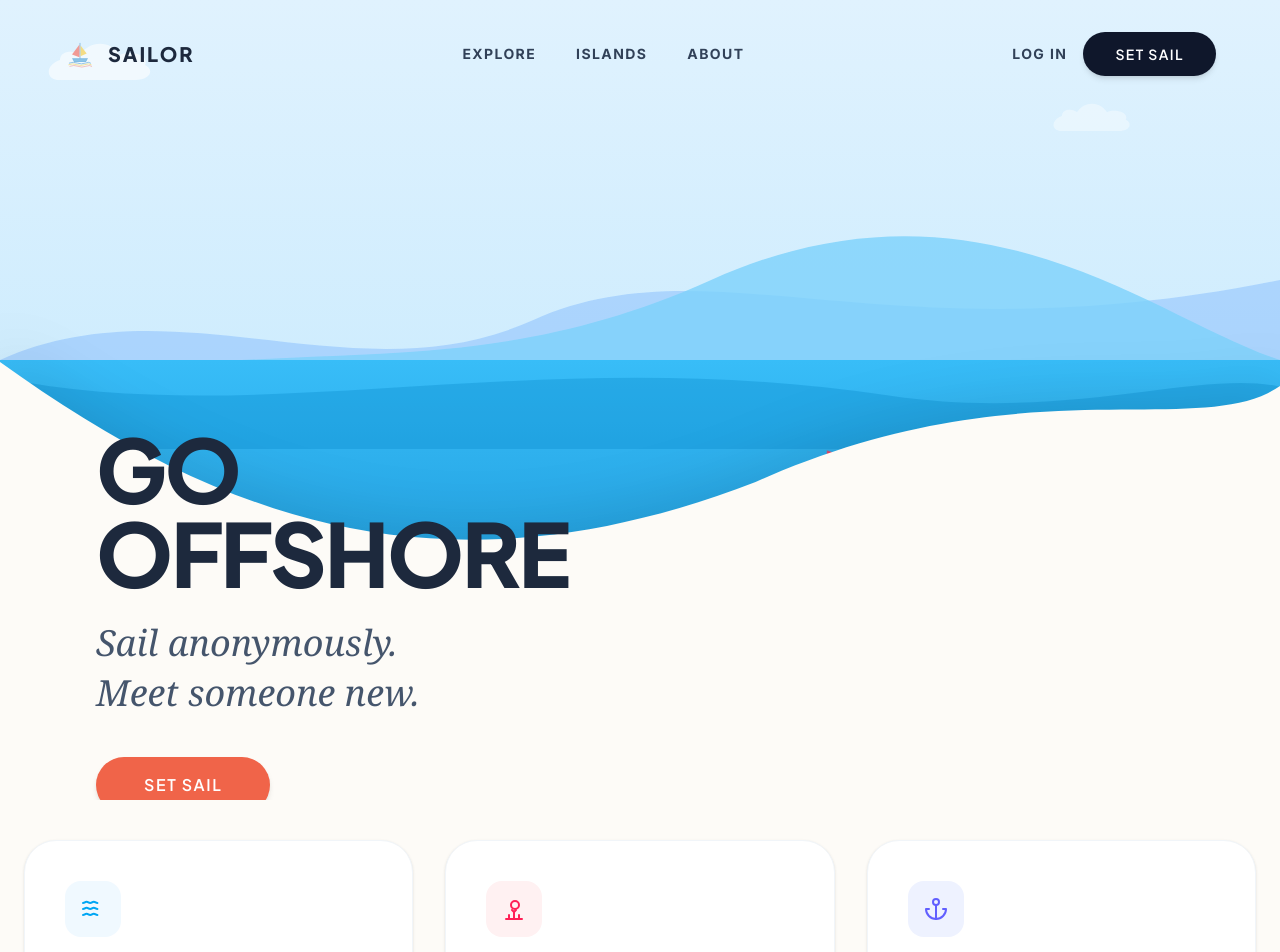
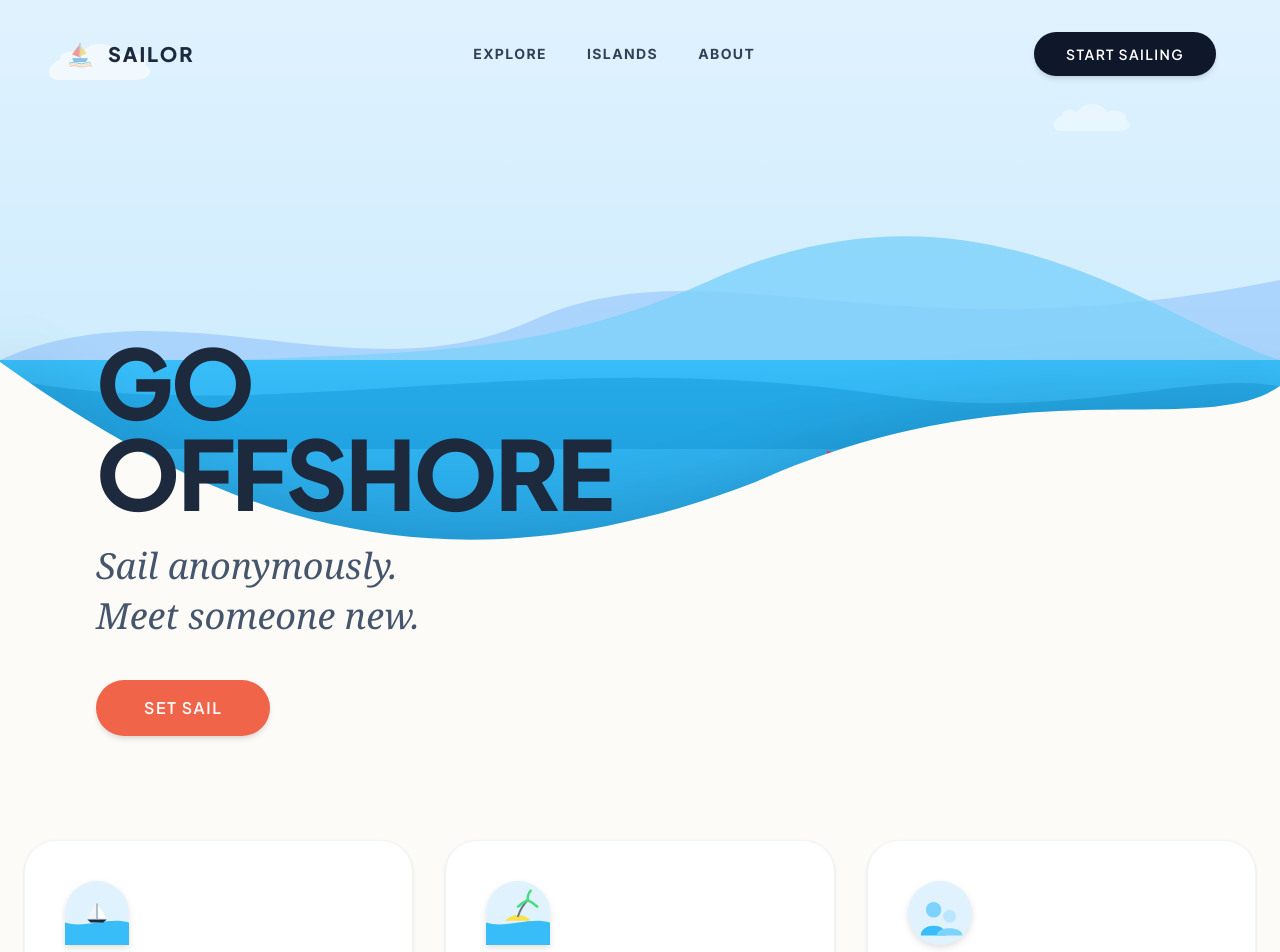
Before and after one commit to cser-utkarsh-raj/Sailor, a Next.js app: page / in a window 1280 px wide. Shown: the top 952 px of the page. Built offline with nearby package versions, Linux system fonts and the light colour scheme.

Commit message:
Adjust hero text positioning and implement matching custom SVG feature icons

```diff
--- a/src/app/page.tsx
+++ b/src/app/page.tsx
@@ -167,12 +167,13 @@ export default function LandingPage() {
           HERO CONTENT (TEXT INSIDE FOREGROUND)
           ==================================================
         */}
-        <div className="absolute bottom-0 left-0 w-full h-[55%] z-40 flex items-center px-6 md:px-16 lg:px-24">
-          <div className="max-w-xl text-left mt-10 md:mt-20">
-            <h1 className="font-heading text-5xl md:text-7xl lg:text-[5.5rem] font-extrabold text-slate-800 tracking-tight uppercase leading-[0.95] mb-6">
+        {/* Adjusted to pin firmly to the bottom so it doesn't overlap the blue ocean */}
+        <div className="absolute bottom-6 md:bottom-12 lg:bottom-16 left-0 w-full z-40 px-6 md:px-16 lg:px-24 pointer-events-none">
+          <div className="max-w-xl text-left pointer-events-auto">
+            <h1 className="font-heading text-6xl md:text-7xl lg:text-[6rem] font-extrabold text-slate-800 tracking-tight uppercase leading-[0.95] mb-4 md:mb-6">
               Go Offshore
             </h1>
-            <p className="font-serif text-2xl md:text-3xl lg:text-4xl text-slate-600 mb-10 leading-snug italic">
+            <p className="font-serif text-2xl md:text-3xl lg:text-4xl text-slate-600 mb-8 md:mb-10 leading-snug italic">
               Sail anonymously.<br/>
               Meet someone new.
             </p>
@@ -201,12 +202,10 @@ export default function LandingPage() {
           </div>
 
           <div className="flex items-center gap-4">
-            <Link href="/login" className="hidden md:block text-slate-700 hover:text-sky-600 font-bold tracking-widest uppercase text-sm transition-colors">
-              Log In
-            </Link>
+            {/* Swapped "Log In / Sign Up" for an anonymous-first approach */}
             <Link href="/onboarding">
               <Button className="rounded-full bg-slate-900 text-white hover:bg-sky-600 hover:-translate-y-0.5 hover:shadow-lg transition-all font-bold uppercase tracking-widest text-xs md:text-sm px-8 py-2.5 border-none">
-                Set Sail
+                Start Sailing
               </Button>
             </Link>
           </div>
@@ -221,30 +220,58 @@ export default function LandingPage() {
       */}
       <div className="relative bg-[#FDFBF7] w-full flex flex-col items-center justify-start pt-10 pb-24 px-6 z-20">
 
-        {/* Features Section */}
+        {/* Features Section - Now using matching vector graphics */}
         <div className="grid grid-cols-1 md:grid-cols-3 gap-8 w-full max-w-7xl mx-auto relative z-40">
-          {/* Feature 1 */}
+
+          {/* Feature 1: Set Sail */}
           <div className="group rounded-[32px] p-10 bg-white border border-slate-100 shadow-sm hover:shadow-[0_20px_40px_rgba(2,132,199,0.08)] transition-all duration-500 hover:-translate-y-2 text-left">
-            <div className="mb-8 w-14 h-14 rounded-2xl bg-sky-50 flex items-center justify-center text-sky-500 group-hover:scale-110 group-hover:bg-sky-500 group-hover:text-white transition-all duration-500">
-              <svg width="24" height="24" viewBox="0 0 24 24" fill="none" stroke="currentColor" strokeWidth="2" strokeLinecap="round" strokeLinejoin="round"><path d="M2 6c.6 0 1.2-.2 1.8-.6.6-.4 1.2-.6 1.8-.6s1.2.2 1.8.6c.6.4 1.2.6 1.8.6s1.2-.2 1.8-.6c.6-.4 1.2-.6 1.8-.6s1.2.2 1.8.6c.6.4 1.2.6 1.8.6" /><path d="M2 12c.6 0 1.2-.2 1.8-.6.6-.4 1.2-.6 1.8-.6s1.2.2 1.8.6c.6.4 1.2.6 1.8.6s1.2-.2 1.8-.6c.6-.4 1.2-.6 1.8-.6s1.2.2 1.8.6c.6.4 1.2.6 1.8.6" /><path d="M2 18c.6 0 1.2-.2 1.8-.6.6-.4 1.2-.6 1.8-.6s1.2.2 1.8.6c.6.4 1.2.6 1.8.6s1.2-.2 1.8-.6c.6-.4 1.2-.6 1.8-.6s1.2.2 1.8.6c.6.4 1.2.6 1.8.6" /></svg>
+            <div className="mb-8 w-16 h-16 rounded-2xl flex items-center justify-center transition-transform duration-500 group-hover:scale-110">
+              {/* Custom Vector Icon matching hero */}
+              <svg viewBox="0 0 100 100" fill="none" xmlns="http://www.w3.org/2000/svg" className="w-full h-full drop-shadow-md">
+                <circle cx="50" cy="50" r="50" fill="#e0f2fe" />
+                <path d="M0 65 C 30 75 70 55 100 65 L 100 100 L 0 100 Z" fill="#38bdf8" />
+                {/* Mini Boat */}
+                <path d="M35 60L65 60L60 65L40 65Z" fill="#1e293b"/>
+                <rect x="49" y="35" width="2" height="25" fill="#94a3b8"/>
+                <path d="M52 38L52 58L65 58Z" fill="#ffffff"/>
+                <path d="M48 35L48 58L35 58Z" fill="#f1f5f9"/>
+              </svg>
             </div>
             <h3 className="font-heading font-extrabold text-2xl text-slate-800 mb-4 tracking-tight">Set Sail</h3>
             <p className="text-slate-500 leading-relaxed font-medium">Leave the shore behind. Connect with someone entirely new through a single tap. No profiles, no algorithms.</p>
           </div>
 
-          {/* Feature 2 */}
+          {/* Feature 2: Explore Islands */}
           <div className="group rounded-[32px] p-10 bg-white border border-slate-100 shadow-sm hover:shadow-[0_20px_40px_rgba(244,63,94,0.08)] transition-all duration-500 hover:-translate-y-2 text-left">
-            <div className="mb-8 w-14 h-14 rounded-2xl bg-rose-50 flex items-center justify-center text-rose-500 group-hover:scale-110 group-hover:bg-rose-500 group-hover:text-white transition-all duration-500">
-              <svg width="24" height="24" viewBox="0 0 24 24" fill="none" stroke="currentColor" strokeWidth="2" strokeLinecap="round" strokeLinejoin="round"><path d="M12 22v-7l-2-2" /><path d="M12 15l2-2" /><path d="M17 8c0 2.2-1.8 4-4 4s-4-1.8-4-4 1.8-4 4-4 4 1.8 4 4z" /><path d="M4 22h16" /><path d="M7 22v-4" /><path d="M17 22v-4" /></svg>
+            <div className="mb-8 w-16 h-16 rounded-2xl flex items-center justify-center transition-transform duration-500 group-hover:scale-110">
+               {/* Custom Vector Icon matching hero */}
+               <svg viewBox="0 0 100 100" fill="none" xmlns="http://www.w3.org/2000/svg" className="w-full h-full drop-shadow-md">
+                <circle cx="50" cy="50" r="50" fill="#e0f2fe" />
+                <path d="M0 65 C 30 75 70 55 100 65 L 100 100 L 0 100 Z" fill="#38bdf8" />
+                {/* Mini Island & Tree */}
+                <path d="M30 62 C 40 50 60 50 70 62 Z" fill="#fde047" />
+                <path d="M50 55 Q 55 40 65 30" fill="none" stroke="#64748b" strokeWidth="3" strokeLinecap="round" />
+                <path d="M65 30 Q 55 35 50 40" fill="none" stroke="#4ade80" strokeWidth="4" strokeLinecap="round" />
+                <path d="M65 30 Q 75 35 80 40" fill="none" stroke="#4ade80" strokeWidth="4" strokeLinecap="round" />
+                <path d="M65 30 Q 65 20 70 15" fill="none" stroke="#4ade80" strokeWidth="4" strokeLinecap="round" />
+              </svg>
             </div>
             <h3 className="font-heading font-extrabold text-2xl text-slate-800 mb-4 tracking-tight">Explore Islands</h3>
             <p className="text-slate-500 leading-relaxed font-medium">Join themed communities floating in the sea. Drop anchor at Music Island or find deep conversations at midnight.</p>
           </div>
 
-          {/* Feature 3 */}
+          {/* Feature 3: Build Your Crew */}
           <div className="group rounded-[32px] p-10 bg-white border border-slate-100 shadow-sm hover:shadow-[0_20px_40px_rgba(99,102,241,0.08)] transition-all duration-500 hover:-translate-y-2 text-left">
-            <div className="mb-8 w-14 h-14 rounded-2xl bg-indigo-50 flex items-center justify-center text-indigo-500 group-hover:scale-110 group-hover:bg-indigo-500 group-hover:text-white transition-all duration-500">
-              <svg width="24" height="24" viewBox="0 0 24 24" fill="none" stroke="currentColor" strokeWidth="2" strokeLinecap="round" strokeLinejoin="round"><circle cx="12" cy="5" r="3" /><line x1="12" y1="22" x2="12" y2="8" /><path d="M5 12H2a10 10 0 0 0 20 0h-3" /></svg>
+            <div className="mb-8 w-16 h-16 rounded-2xl flex items-center justify-center transition-transform duration-500 group-hover:scale-110">
+               {/* Custom Vector Icon matching hero */}
+               <svg viewBox="0 0 100 100" fill="none" xmlns="http://www.w3.org/2000/svg" className="w-full h-full drop-shadow-md">
+                <circle cx="50" cy="50" r="50" fill="#e0f2fe" />
+                {/* Two overlapping crew members */}
+                <circle cx="40" cy="45" r="12" fill="#7dd3fc" />
+                <path d="M20 85 C 20 65 60 65 60 85" fill="#38bdf8" />
+                <circle cx="65" cy="55" r="10" fill="#bae6fd" />
+                <path d="M45 85 C 45 70 85 70 85 85" fill="#7dd3fc" />
+              </svg>
             </div>
             <h3 className="font-heading font-extrabold text-2xl text-slate-800 mb-4 tracking-tight">Build Your Crew</h3>
             <p className="text-slate-500 leading-relaxed font-medium">Found someone you genuinely click with? Bring them aboard your ship so you never lose each other at sea.</p>
@@ -272,7 +299,7 @@ export default function LandingPage() {
 
           <div className="flex gap-6 text-sm font-bold uppercase tracking-widest">
             <a href="#" className="hover:text-slate-700 transition-colors">Privacy</a>
-            <a href="#" className="hover:text-white transition-colors">Terms</a>
+            <a href="#" className="hover:text-slate-700 transition-colors">Terms</a>
           </div>
         </div>
       </footer>
```
